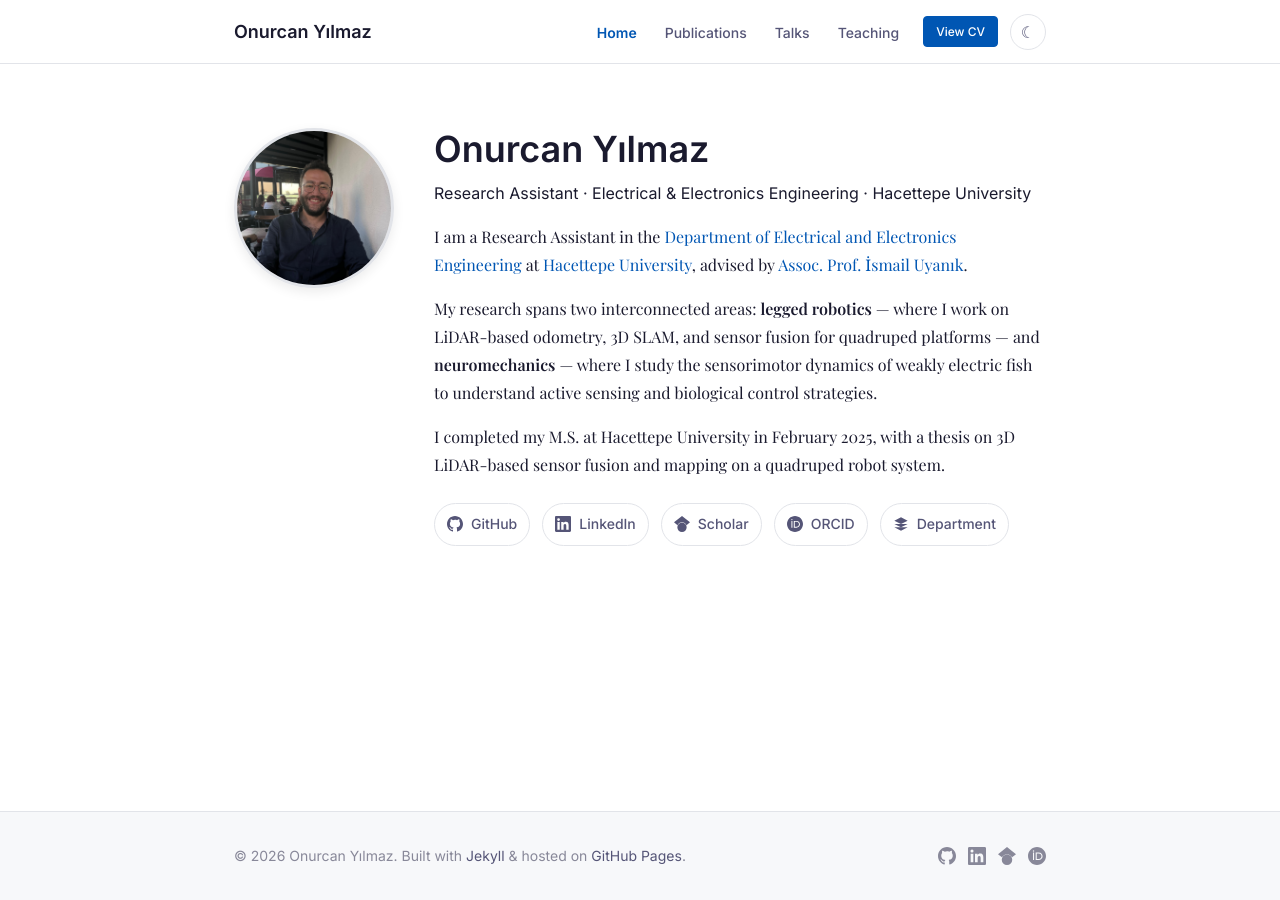
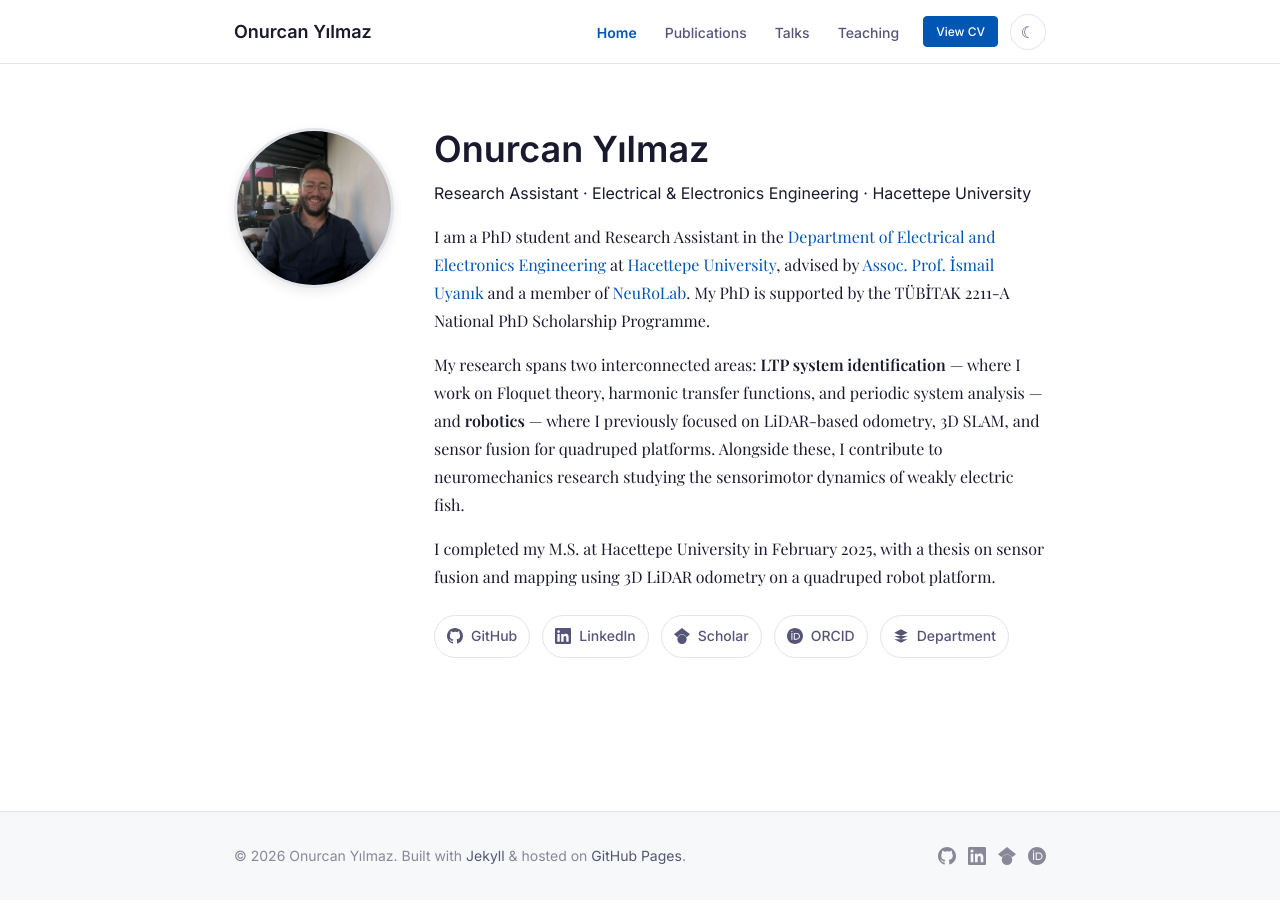
Before and after one commit to Urtii/Urtii.github.io, a Jekyll site: the page built from index.md, in a window 1280 px wide. Built offline with Jekyll 4.4.1, drawn with Linux system fonts in a browser that asks for light colours; some web fonts are replaced.

Commit message:
update welcome

```diff
--- a/index.md
+++ b/index.md
@@ -3,16 +3,19 @@ layout: home
 title: Home
 ---
 
-I am a Research Assistant in the
+I am a PhD student and Research Assistant in the
 [Department of Electrical and Electronics Engineering]({{ site.author.department_url }})
 at [Hacettepe University](https://www.hacettepe.edu.tr/english/),
-advised by [Assoc. Prof. İsmail Uyanık](https://yunus.hacettepe.edu.tr/~iuyanik/).
+advised by [Assoc. Prof. İsmail Uyanık](https://www.ee.hacettepe.edu.tr/?link=400999&sublink=280&lang=e)
+and a member of [NeuRoLab](https://neurolab.ee.hacettepe.edu.tr/).
+My PhD is supported by the TÜBİTAK 2211-A National PhD Scholarship Programme.
 
 My research spans two interconnected areas:
-**legged robotics** — where I work on LiDAR-based odometry, 3D SLAM, and
-sensor fusion for quadruped platforms — and **neuromechanics** — where I study
-the sensorimotor dynamics of weakly electric fish to understand active sensing
-and biological control strategies.
+**LTP system identification** — where I work on Floquet theory, harmonic
+transfer functions, and periodic system analysis — and **robotics** — where I
+previously focused on LiDAR-based odometry, 3D SLAM, and sensor fusion for
+quadruped platforms. Alongside these, I contribute to neuromechanics research
+studying the sensorimotor dynamics of weakly electric fish.
 
 I completed my M.S. at Hacettepe University in February 2025, with a thesis on
-3D LiDAR-based sensor fusion and mapping on a quadruped robot system.
+sensor fusion and mapping using 3D LiDAR odometry on a quadruped robot platform.
```
